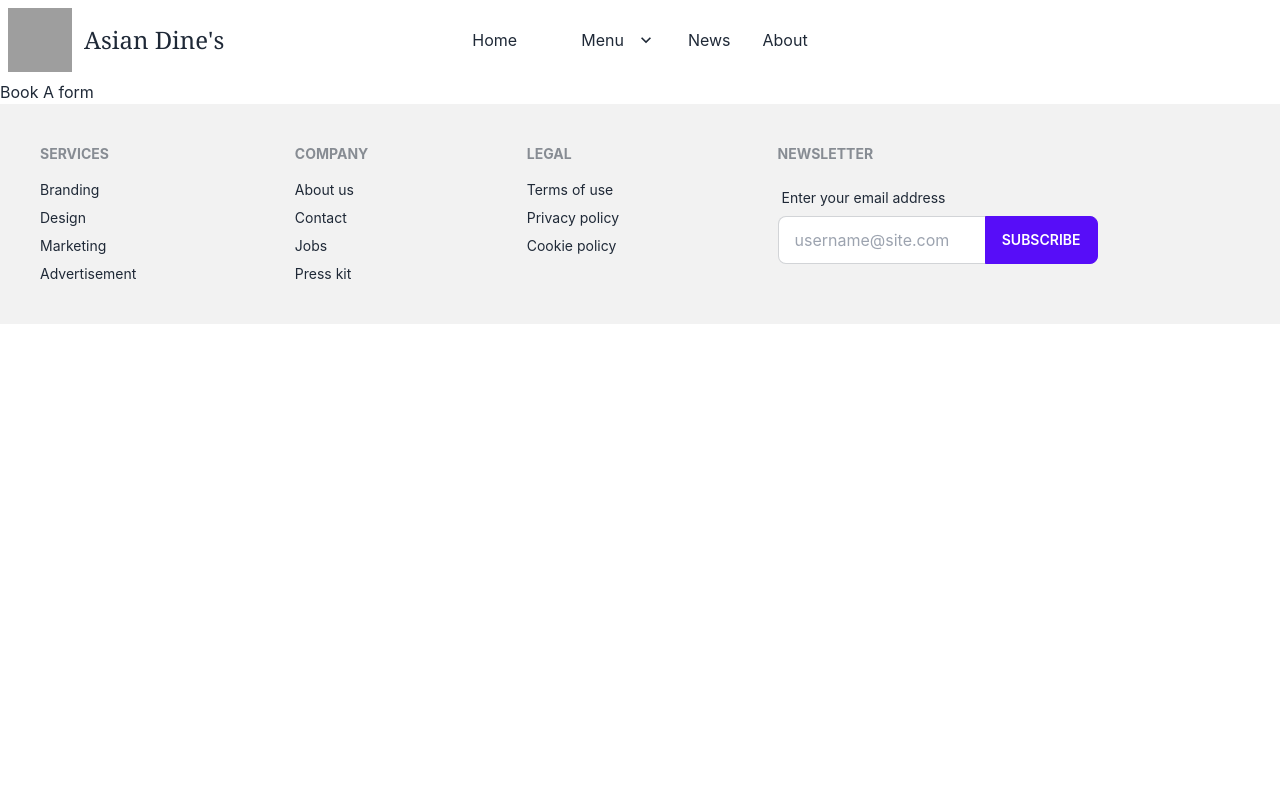
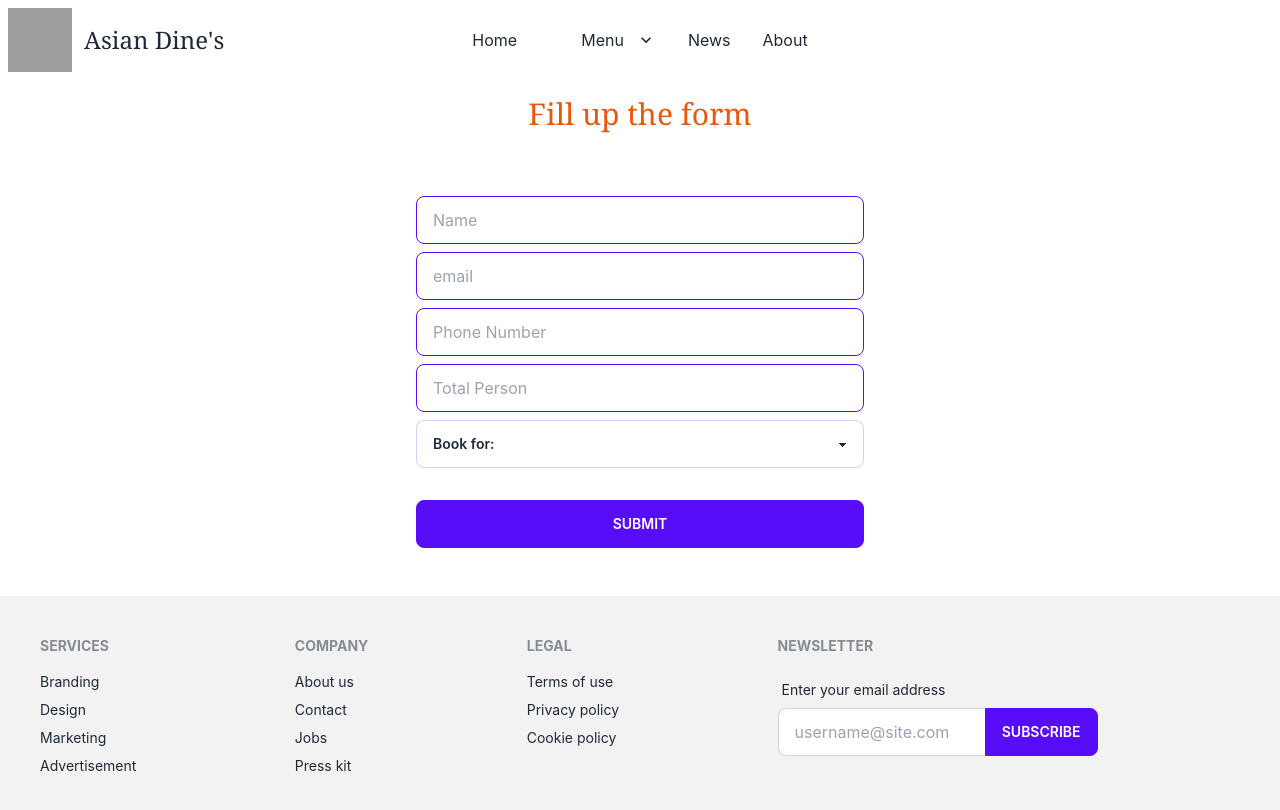
Before and after one commit to Arif351/asian_dine_client, a React (Create React App) app: page /Book-Form in a window 1280 px wide. Shown: the top 810 px of the page. Built offline with nearby package versions, Linux system fonts and the light colour scheme; grey boxes are pictures that could not be loaded.

Commit message:
set dinamic selected time and display in ui

```diff
--- a/src/Components/APP/Post/PostSlice.js
+++ b/src/Components/APP/Post/PostSlice.js
@@ -3,11 +3,16 @@ import axios from "axios";
 const { createSlice, createAsyncThunk } = require("@reduxjs/toolkit");
 
 export const postFetch = createAsyncThunk("posts/postFetch",
-    async () => {
-        const res = await axios.get("http://localhost:5000/foodList")
-        console.log(res.data);
-        return res.data;
-    })
+    async (id) => {
+        try {
+            const res = await axios.get("http://localhost:5000/foodList/")
+            console.log(res.data);
+            return res.data;
+        }
+        catch {
+
+        }
+    });
 
 const postSlice = createSlice({
     name: "posts",
--- a/src/Components/FoodMenu/AllFoodLists.js
+++ b/src/Components/FoodMenu/AllFoodLists.js
@@ -7,13 +7,12 @@ import EachFoodDetails from './EachFoodDetails';
 
 const AllFoodLists = () => {
 
-    // const { isLoading, posts, error } = useSelector((state) => state.foodPosts)
-    // const { id } = useParams()
-    // const disPatch = useDispatch()
-
-    // useEffect(() => {
-    //     disPatch(postFetch())
-    // }, [])
+    const { isLoading, posts, error } = useSelector((state) => state.foodPosts)
+    const { id } = useParams()
+    const disPatch = useDispatch()
+    useEffect(() => {
+        disPatch(postFetch())
+    }, [])
 
     const params = useParams()
     const { data: foodNamesDetails = [] } = useQuery({
--- a/src/Components/Shared/BookingSection/BookForm.js
+++ b/src/Components/Shared/BookingSection/BookForm.js
@@ -3,8 +3,39 @@ import React from 'react';
 const BookForm = () => {
     return (
         <div>
-            <h1>Book A form</h1>
+            <h1 className='text-center text-3xl font-serif text text-orange-600 my-4'>Fill up the form</h1>
+
+            <div className="hero-content">
+                <div className="card flex-shrink-0 w-full max-w-lg">
+                    <div className="card-body">
+                        <div className="form-control">
+                            <input type="text" name='name' placeholder="Name" className="input input-bordered input-primary" />
+                        </div>
+                        <div className="form-control">
+                            <input type="text" name='email' placeholder="email" className="input input-bordered input-primary" />
+                        </div>
+                        <div className="form-control">
+                            <input type="number" name='number' placeholder="Phone Number" className="input input-bordered input-primary" />
+                        </div>
+                        <div className="form-control">
+                            <input type="number" name='person' placeholder="Total Person" className="input input-bordered input-primary" />
+                        </div>
+                        <select className="select select-bordered w-full input-primary">
+                            <option disabled selected>Book for:</option>
+                            <option>Lunch</option>
+                            <option>Dinner</option>
+                            <option>Birthday</option>
+                            <option>Official</option>
+                            <option>Family</option>
+                        </select>
+                        <div className="form-control mt-6">
+                            <button type='submit' className="btn btn-primary">Submit</button>
+                        </div>
+                    </div>
+                </div>
+            </div>
         </div>
+
     );
 };
 
--- a/src/Components/Shared/BookingSection/BookingDate.js
+++ b/src/Components/Shared/BookingSection/BookingDate.js
@@ -4,37 +4,53 @@ import { format } from 'date-fns';
 import { Link } from 'react-router-dom';
 import { useQuery } from '@tanstack/react-query';
 import TimeSlots from './TimeSlots';
+import BookForm from './BookForm';
 
 
 const BookingDate = () => {
     const [selectedDate, setSelectedDate] = useState(new Date());
+    const [showTime, setShowTime] = useState()
+    console.log(showTime);
 
     const { data: timeSlots = [] } = useQuery({
         queryKey: ['foodList'],
         queryFn: async () => {
             const res = await fetch("http://localhost:5000/time")
             const data = await res.json();
-            console.log(data);
+            // console.log(data);
             return data;
         }
     })
 
+    const handleTimeSlot = (timeSlot) => {
+        console.log(timeSlot);
+        const ts = timeSlot.slots
+        console.log(ts);
+        const res = setShowTime(ts);
+        console.log(res);
+
+        //     const time = timeSlot;
+        //    const timeTableSlot= time.setShowTime()
+
+    }
+
     return (
         <div>
             <div className="hero w-11/12 mx-auto">
-                <div className="hero-content flex-col lg:flex-row-reverse">
-                    <div className="hero" style={{ backgroundImage: `url("https://i.ibb.co/kxbmwf4/black.jpg")`, width: "400px", height: "320px" }}>
+                <div className="hero-content flex-col lg:flex-row-reverse justify-around">
+                    <div className="hero bg-slate-800" style={{ backgroundColor: '', width: "400px", height: "320px" }}>
                         <div className="hero-overlay bg-opacity-60"></div>
                         <div className="hero-content text-center text-neutral-content">
                             <div className="max-w-md">
-                                <h1 className="mb-2 text-3xl font-semibold">Your Booking Date:</h1>
-                                <hr className='mb-3' />
-                                <p className="mb-5"> <span className='font-semibold-semi text-xl mr-4'>Date:</span> {format(selectedDate, 'PP')}</p>
-                                <Link to="/Book-Form"><button className="btn btn-outline btn-warning rounded-full">Book Form</button></Link>
+                                <h1 className="mb-2 text-3xl font-semibold">Your Booking Date</h1>
+                                <hr className='my-6' />
+                                <p className="my-2 text-xl font-medium text-start">Date: <span className='text-orange-400 ml-5'> {format(selectedDate, 'PP')}</span></p>
+                                <p className='text-xl font-medium text-start'>Time: <span className='text-orange-400 ml-5'>{showTime}</span> </p>
+                                {/* <Link to="/Book-Form"><button className="btn btn-outline btn-warning rounded-full">Book Form</button></Link> */}
                             </div>
                         </div>
                     </div>
-                    <div >
+                    <div className='lg:mr-12'>
                         <DayPicker className='sm:w-10/12 bg-slate-700 text-white font-serif py-5 px-16'
                             mode="single"
                             selected={selectedDate}
@@ -43,19 +59,24 @@ const BookingDate = () => {
                     </div>
                 </div>
             </div>
-            <h1 className='text-center text-3xl font-serif text text-orange-600 my-4'>Select a Time Slot</h1>
             <div>
-                <div className="card w-10/12 bg-slate-700 shadow-xl mx-auto my-9 ">
-
+                <h1 className='text-center text-3xl font-serif text text-orange-600 mt-4'>Time:</h1>
+                <hr className='w-10/12 mx-auto my-4' />
+            </div>            <div>
+                <div className="card w-10/12  mx-auto my-4 ">
                     <div className="card-body grid grid-cols-2 lg:grid-cols-5 gap-4">
                         {
                             timeSlots && timeSlots.map(timeSlot => <TimeSlots
                                 key={timeSlot._id}
                                 timeSlot={timeSlot}
+                                handleTimeSlot={handleTimeSlot}
                             ></TimeSlots>)
                         }
                     </div>
                 </div>
+            </div>
+            <div>
+                <BookForm></BookForm>
             </div>
         </div>
     );
--- a/src/Components/Shared/BookingSection/BookingSection.js
+++ b/src/Components/Shared/BookingSection/BookingSection.js
@@ -23,7 +23,6 @@ const BookingSection = () => {
                         <p className='my-5'></p>
                         <Link to="/Booking-Date"><button className="btn btn-outline btn-warning rounded-full mb-16">Book Now</button></Link>
                         <p></p>
-
                     </div>
                 </div>
             </div>
--- a/src/Components/Shared/BookingSection/TimeSlots.js
+++ b/src/Components/Shared/BookingSection/TimeSlots.js
@@ -1,13 +1,14 @@
 import React from 'react';
 
-const TimeSlots = ({ timeSlot }) => {
+const TimeSlots = ({ timeSlot, handleTimeSlot }) => {
+
     const { slots } = timeSlot;
-    console.log(slots);
+    console.log();
+
     return (
         <div>
-            <button className="btn btn-outline btn-warning rounded-full">{slots}</button>
+            <button onClick={() => handleTimeSlot(timeSlot)} className="btn btn-outline rounded-full">{slots}</button>
         </div>
-
     );
 };
 
--- a/src/Components/Shared/Caruosel/Caruosel.js
+++ b/src/Components/Shared/Caruosel/Caruosel.js
@@ -29,7 +29,7 @@ const Caruosel = () => {
     return (
         <>
             <Swiper
-                slidesPerView={2}
+                slidesPerView={3}
                 spaceBetween={10}
                 autoplay={{
                     delay: 2000,
--- a/src/Components/Shared/ProductList/ProductList.js
+++ b/src/Components/Shared/ProductList/ProductList.js
@@ -1,24 +1,37 @@
 import { useQuery } from '@tanstack/react-query';
-import React, { useState } from 'react';
+import React, { useEffect, useState } from 'react';
+import { useDispatch, useSelector } from 'react-redux';
+import { postFetch } from '../../APP/Post/PostSlice';
 import ProductListCard from './ProductListCard';
 
 const ProductList = () => {
-    const [foodsName, setfoodsName] = useState();
-    const { data: foodList = [] } = useQuery({
-        queryKey: ['foodList'],
-        queryFn: async () => {
-            const res = await fetch("http://localhost:5000/foodList")
-            const data = await res.json();
-            return data;
-        }
-    })
+
+
+    const { isLoading, posts, error } = useSelector((state) => state.foodPosts)
+
+    const disPatch = useDispatch()
+    useEffect(() => {
+        disPatch(postFetch())
+    }, [])
+
+    // const [foodsName, setfoodsName] = useState();
+    // const { data: foodList = [] } = useQuery({
+    //     queryKey: ['foodList'],
+    //     queryFn: async () => {
+    //         const res = await fetch("http://localhost:5000/foodList")
+    //         const data = await res.json();
+    //         return data;
+    //     }
+    // });
 
     return (
         <div className='mb-6'>
+            {isLoading && <h1 className='text-center m-8 font-semibold text-blue-500 text-4xl'>Loading...</h1>}
+            {error && <h1 className='text-center m-8 font-semibold text-blue-500 text-4xl'>{error}</h1>}
             <h1 className='text-center font-thin text-5xl my-10'>Our Products</h1>
             <div className='grid grid-cols-1 lg:grid-cols-3 md:grid-cols-2 gap-4 lg:mx-8'>
-                {
-                    foodList.map(foodName => <ProductListCard
+                {posts &&
+                    posts.map(foodName => <ProductListCard
                         key={foodName._id}
                         foodName={foodName}
                     ></ProductListCard>)
```
